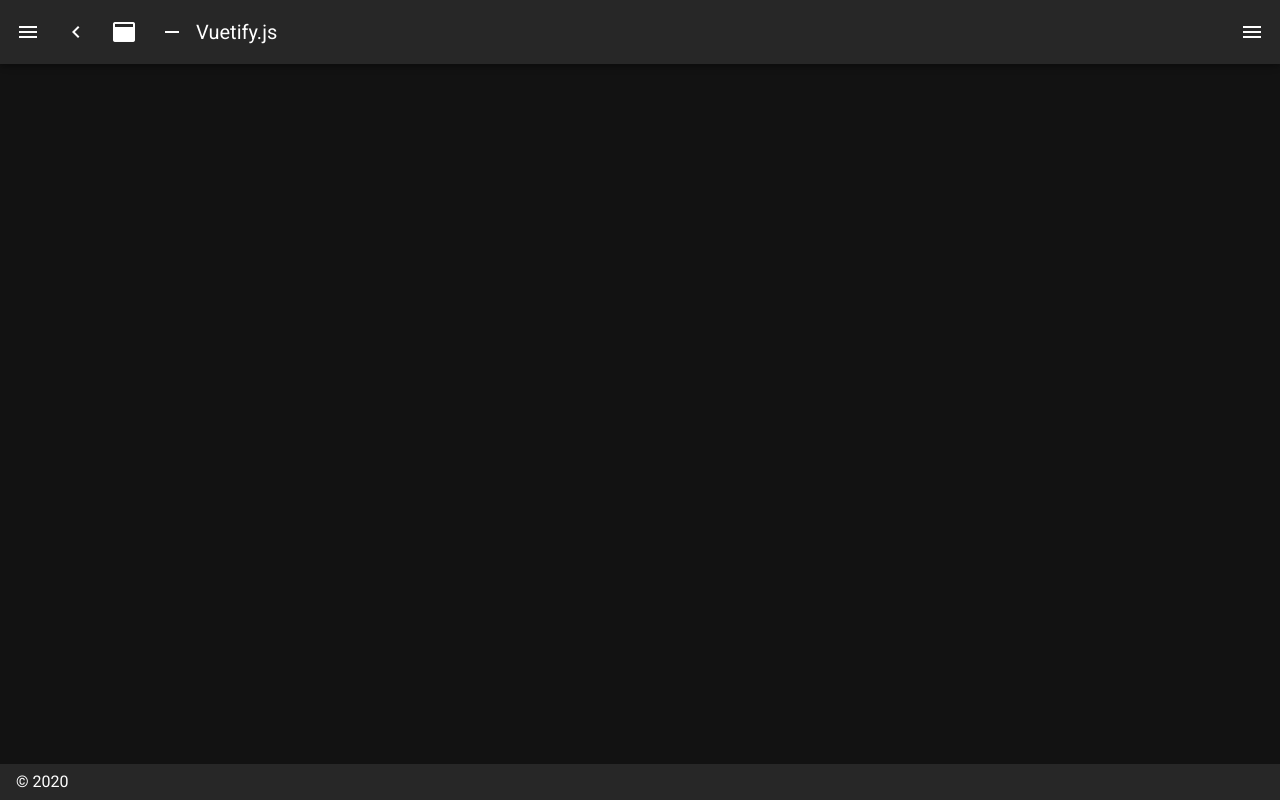
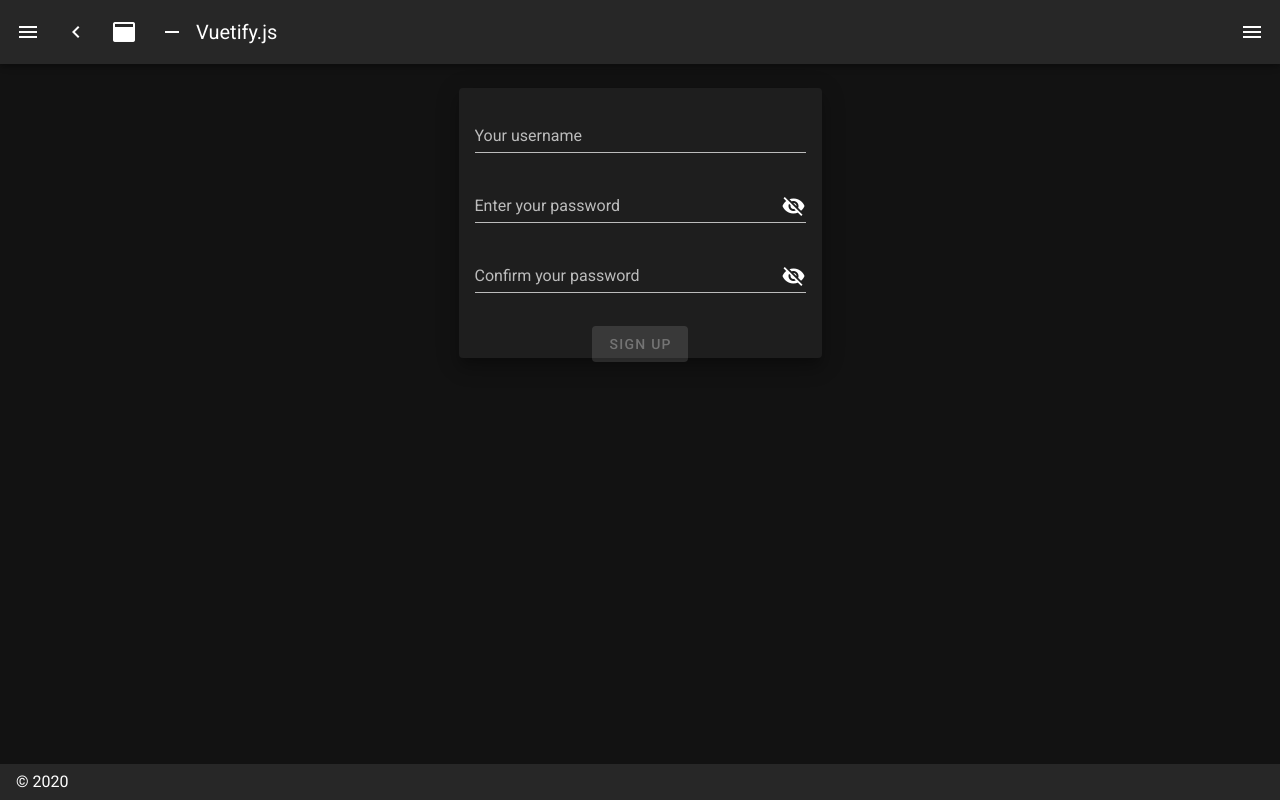
Before and after one commit to Geoplayfr/GeoPlay, a Nuxt app: page /register in a window 1280 px wide. Before the commit this address had no page. Built offline with nearby package versions, Linux system fonts and the light colour scheme.

Commit message:
NOD-17 #Comment Add rules for login and reister + change pages names

```diff
--- a/layouts/default.vue
+++ b/layouts/default.vue
@@ -108,13 +108,13 @@ export default {
         },
          {
           icon: 'mdi-chart-bubble',
-          title: 'Connection',
-          to: '/connection'
+          title: 'Login',
+          to: '/login'
         },
          {
           icon: 'mdi-chart-bubble',
-          title: 'Subscribe',
-          to: '/subscribe'
+          title: 'Register',
+          to: '/register'
         }
       ],
       miniVariant: false,
--- a/pages/subscribe.vue
+++ b/pages/login.vue
@@ -40,23 +40,13 @@
                     required
                   />
                   <v-text-field
-                    label="Enter your password"
-                    v-model="enter_password"
-                    :rules="pseudoRules"
+                    label="Your password"
+                    v-model="password"
+                    :rules="passwordRules"
                     @keyup.enter="submitUnique"
                     :append-icon="show1 ? 'mdi-eye' : 'mdi-eye-off'"
                     :type="show1 ? 'text' : 'password'"
                     @click:append="show1 = !show1"
-                    required
-                  />
-                  <v-text-field
-                    label="Confirm your password"
-                    v-model="confirm_password"
-                    :rules="pseudoRules"
-                    @keyup.enter="submitUnique"
-                    :append-icon="show2 ? 'mdi-eye' : 'mdi-eye-off'"
-                    :type="show2 ? 'text' : 'password'"
-                    @click:append="show2 = !show2"
                     required
                   />
                 </v-form>
@@ -64,10 +54,16 @@
               <v-card-actions>
                 <v-spacer />
                 <v-row align="center">
-                    <v-btn
-                    color="primary"
-                    :disabled="!valid"
-                    @click="submitUnique">Sign up</v-btn>
+                  <v-btn
+                  color="primary"
+                  :disabled="!valid"
+                  @click="submitUnique">Sign in</v-btn>
+                </v-row>
+              </v-card-actions>
+              <v-card-actions>
+                <v-spacer />
+                <v-row align="center">
+                  <a href="/register">Not subscribed yet click here</a>
                 </v-row>
               </v-card-actions>
             </v-card>
@@ -83,17 +79,20 @@ export default {
       errorMsg:"",
       snackbar: false,
       username:"",
-      enter_password:"",
-      confirm_password:"",
+      password:"",
       show1: false,
       valid: false,
       pseudoRules: [
       (username) => !!username || 'A username is required',
       (username) => username.trim() !== '' || 'A username cannot have only whitespaces'
-      ]
+      ],
+      passwordRules: [
+        (password) => !!password || 'A password is required',
+        (password) => password.trim() !== '' || 'A password cannot have only whitespaces',
+      ],
     }
   },
-   methods: {
+  methods: {
     submitUnique() {
 
     }
--- a/pages/connection.vue
+++ b/pages/register.vue
@@ -40,13 +40,23 @@
                     required
                   />
                   <v-text-field
-                    label="Your password"
+                    label="Enter your password"
                     v-model="password"
-                    :rules="pseudoRules"
+                    :rules="passwordRules"
                     @keyup.enter="submitUnique"
                     :append-icon="show1 ? 'mdi-eye' : 'mdi-eye-off'"
                     :type="show1 ? 'text' : 'password'"
                     @click:append="show1 = !show1"
+                    required
+                  />
+                  <v-text-field
+                    label="Confirm your password"
+                    v-model="passwordConfirm"
+                    :rules="confirmPasswordRules"
+                    @keyup.enter="submitUnique"
+                    :append-icon="show2 ? 'mdi-eye' : 'mdi-eye-off'"
+                    :type="show2 ? 'text' : 'password'"
+                    @click:append="show2 = !show2"
                     required
                   />
                 </v-form>
@@ -54,16 +64,10 @@
               <v-card-actions>
                 <v-spacer />
                 <v-row align="center">
-                  <v-btn
-                  color="primary"
-                  :disabled="!valid"
-                  @click="submitUnique">Sign in</v-btn>
-                </v-row>
-              </v-card-actions>
-              <v-card-actions>
-                <v-spacer />
-                <v-row align="center">
-                  <a href="/subscribe">Not subscribed yet click here</a>
+                    <v-btn
+                    color="primary"
+                    :disabled="!valid"
+                    @click="submitUnique">Sign up</v-btn>
                 </v-row>
               </v-card-actions>
             </v-card>
@@ -80,17 +84,29 @@ export default {
       snackbar: false,
       username:"",
       password:"",
+      passwordConfirm:"",
       show1: false,
+      show2: false,
       valid: false,
       pseudoRules: [
       (username) => !!username || 'A username is required',
       (username) => username.trim() !== '' || 'A username cannot have only whitespaces'
+      ],
+      passwordRules: [
+        (password) => !!password || 'A password is required',
+        (password) => password.trim() !== '' || 'A password cannot have only whitespaces',
+      ],
+      confirmPasswordRules: [
+        (passwordConfirm) => !!passwordConfirm || 'Please confirm your password',
       ]
     }
   },
-  methods: {
+   methods: {
     submitUnique() {
-
+      if (this.password !== this.passwordConfirm){
+        this.errorMsg = 'The two passwords do not match'
+        this.snackbar = true
+      }
     }
   }
 }
```
